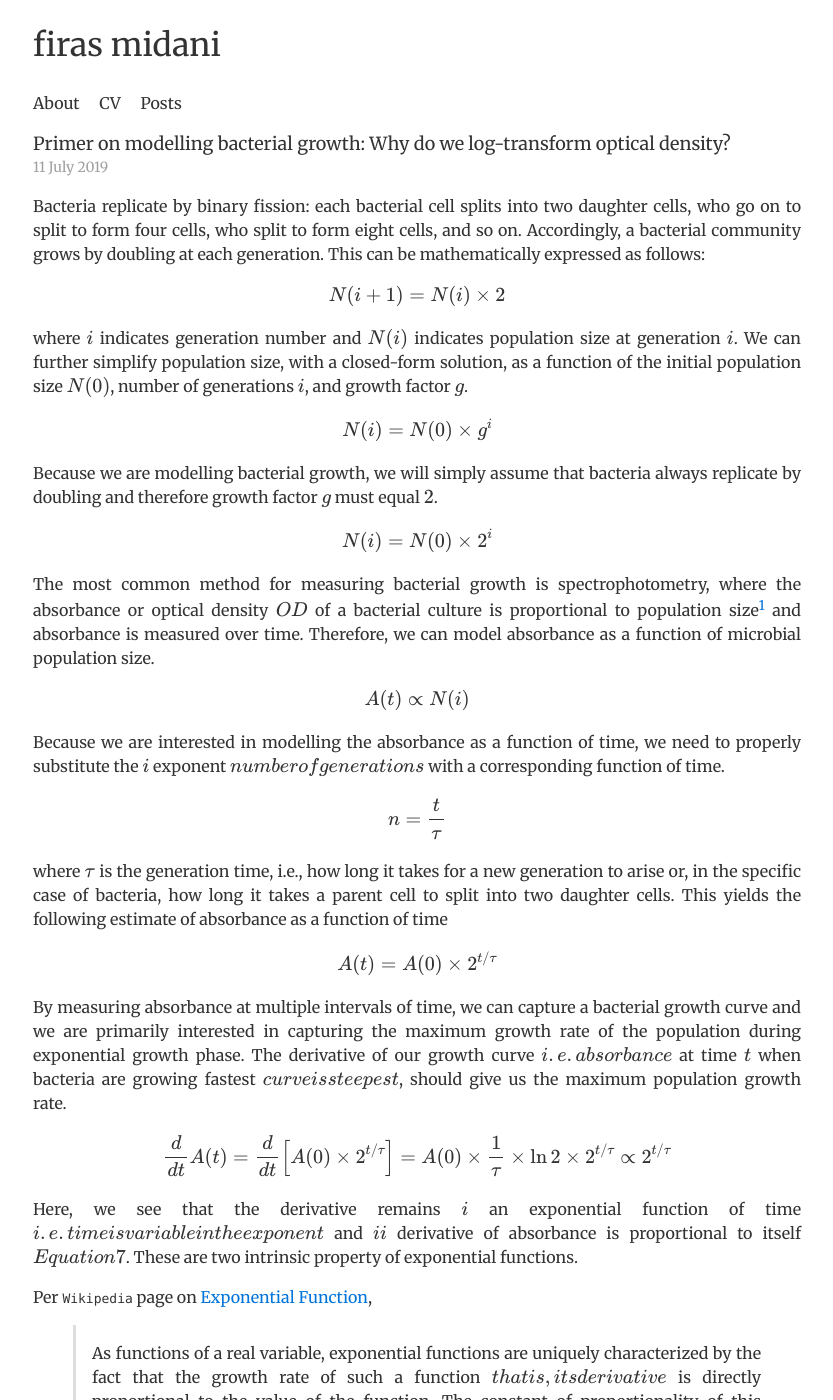
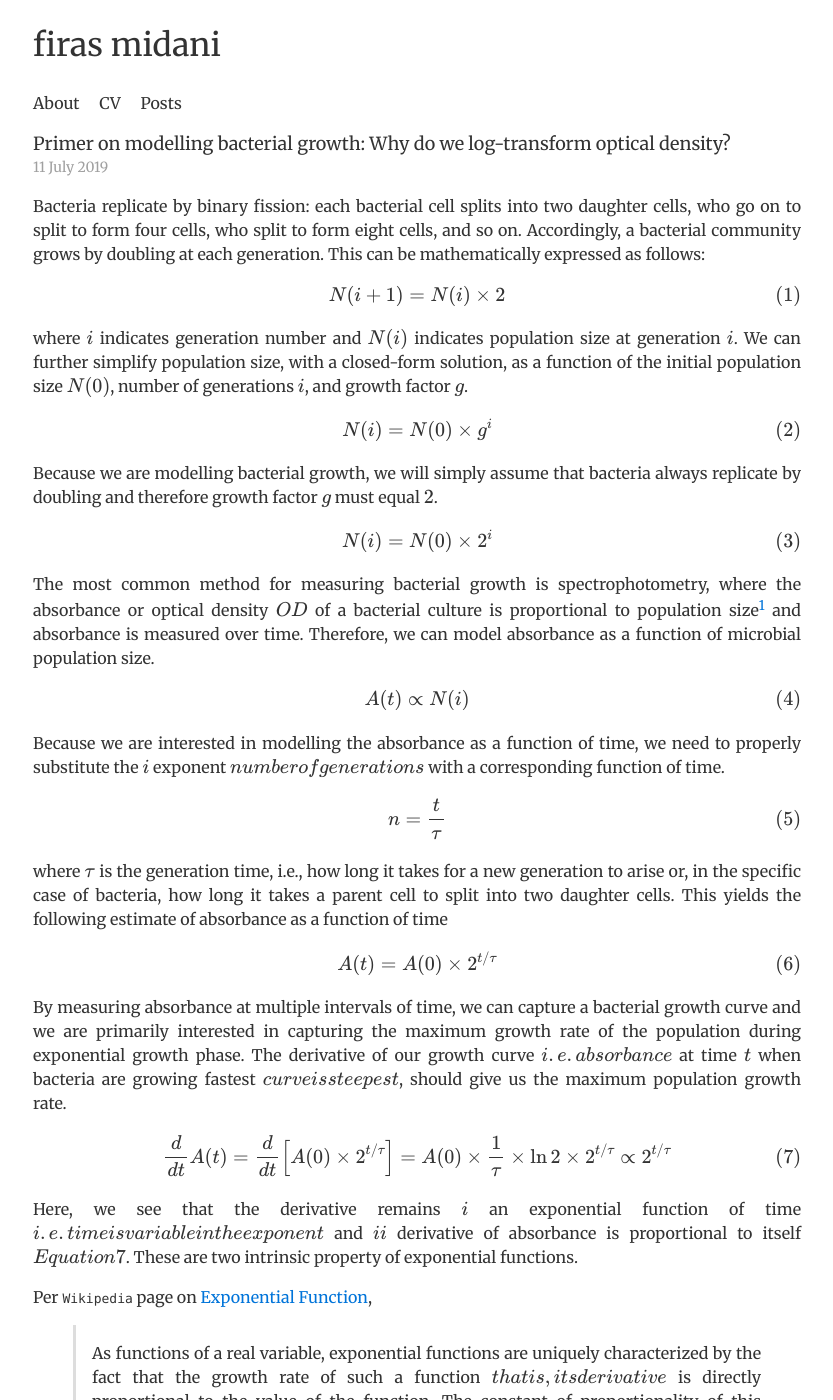
Before and after one commit to firasmidani/firasmidani.github.io, a Jekyll site: the page built from _posts/2019-07-11-midani-bacterial-growth-primer.md, in a window 1280 px wide and 1400 px high. Shown: the whole window, without its empty margins (223-1056 px from the left). Built offline with Jekyll 4.4.1, drawn with Linux system fonts in a browser that asks for light colours; formulas are drawn with MathJax 3; comment, search, counter and statistics services are not loaded; some of the changed text lies outside the part shown.

Commit message:
Update 2019-07-11-midani-bacterial-growth-primer.md

```diff
--- a/_posts/2019-07-11-midani-bacterial-growth-primer.md
+++ b/_posts/2019-07-11-midani-bacterial-growth-primer.md
@@ -13,20 +13,26 @@ form eight cells, and so on. Accordingly, a bacterial community grows by
 doubling at each generation. This can be mathematically expressed as
 follows:
 
-$$N(i+1) = N(i) \times 2$$
+\begin{equation}
+N(i+1) = N(i) \times 2
+\end{equation}
 
 where $i$ indicates generation number and $N(i)$ indicates population
 size at generation $i$. We can further simplify population size, with a
 closed-form solution, as a function of the initial population size
 $N(0)$, number of generations $i$, and growth factor $g$.
 
-$$N(i) = N(0) \times g^i$$
+\begin{equation}
+N(i) = N(0) \times g^i
+\end{equation}
 
 Because we are modelling bacterial growth, we will simply assume that
 bacteria always replicate by doubling and therefore growth factor $g$
 must equal $2$.
 
-$$N(i) = N(0) \times 2^i$$
+\begin{equation}
+N(i) = N(0) \times 2^i
+\end{equation}
 
 The most common method for measuring bacterial growth is
 spectrophotometry, where the absorbance or optical density (OD) of a
@@ -34,20 +40,26 @@ bacterial culture is proportional to population size[^1] and absorbance
 is measured over time. Therefore, we can model absorbance as a function
 of microbial population size.
 
-$$A(t) \propto N(i)$$
+\begin{equation}
+A(t) \propto N(i)
+\end{equation}
 
 Because we are interested in modelling the absorbance as a function of
 time, we need to properly substitute the $i$ exponent (number of
 generations) with a corresponding function of time.
 
-$$n = \frac{t}{\tau}$$
+\begin{equation}
+n = \frac{t}{\tau}
+\end{equation}
 
 where $\tau$ is the generation time, i.e., how long it takes for a new
 generation to arise or, in the specific case of bacteria, how long it
 takes a parent cell to split into two daughter cells. This yields the
 following estimate of absorbance as a function of time
 
-$$A(t) = A(0) \times 2^{t/ \tau}$$
+\begin{equation}
+A(t) = A(0) \times 2^{t/ \tau}
+\end{equation}
 
 By measuring absorbance at multiple intervals of time, we can capture a
 bacterial growth curve and we are primarily interested in capturing the
@@ -56,10 +68,12 @@ The derivative of our growth curve (i.e. absorbance) at time $t$ when
 bacteria are growing fastest (curve is steepest), should give us the
 maximum population growth rate.
 
-$$\frac{d}{dt}A(t)
+\begin{equation}
+\frac{d}{dt}A(t)
 = \frac{d}{dt}\left[A(0)\times 2^{t/\tau}\right]
 = A(0)\times \frac{1}{\tau} \times \ln{2} \times 2^{t/\tau}
-\propto2^{t/\tau}$$
+\propto2^{t/\tau}
+\end{equation}
 
 Here, we see that the derivative remains (i) an exponential function of
 time (i.e. time is variable in the exponent) and (ii) derivative of
@@ -82,7 +96,9 @@ exponential functions. If a "variable exhibits exponential growth, then
 the log (to any base) of the variable grows linearly over time" as I
 demonstrate below. Recall that
 
-$$A(t) = A(0) \times 2^{t/ \tau}$$
+\begin{equation}
+A(t) = A(0) \times 2^{t/ \tau}
+\end{equation}
 
 and that $\log_{b}{(x^d)}=d\log_{b}{(x)}$ such that
 
@@ -106,7 +122,9 @@ classical form of a linear function $y=b+mx$ from basic algebra, where
 $y$ is the dependent variable, $x$ is the independent variable, $b$ is
 the y-intercept, and $m$ is the slope.
 
-$$m = \frac{d}{dt}\ln{A(t)} = \left(\frac{\ln{2}}{\tau}\right)$$
+\begin{equation}
+m = \frac{d}{dt}\ln{A(t)} = \left(\frac{\ln{2}}{\tau}\right)
+\end{equation}
 
 We refer to $m$ as the maximum specific growth rate[^2][^3] . Because we
 assumed that growth factor is two (i.e., bacteria reproduce by doubling),
@@ -115,14 +133,18 @@ Equations 3 and 8). Further, once we
 estimate the maximum specific growth rate, we can easily compute
 doubling time as
 
-$$\tau = \left(\frac{\ln2}{m}\right)$$
+\begin{equation}
+\tau = \left(\frac{\ln2}{m}\right)
+\end{equation}
 
 We could have taken the natural logarithm of Equation 8 to any base that
 is larger than 1 and assumed a growth factor different than two.
 Eventually, we would always end up with the following generalized
 expression
 
-$$\tau = \left(\frac{\log_{b}{g}}{m}\right)$$
+\begin{equation}
+\tau = \left(\frac{\log_{b}{g}}{m}\right)
+\end{equation}
 
 where $b$ is the base of the logarithm used for simplifying the model,
 $g$ is the growth factor, and $m$ is the maximum specific growth rate.
@@ -145,7 +167,9 @@ during exponential phase. These models inherently account for
 exponential growth by including $e^{-rt}$ in their mathematical
 expression,
 
-$$A(t) = \frac{K}{1+\left(\frac{K-N(0)}{N(0)}\right)e^{-rt}}$$
+\begin{equation}
+A(t) = \frac{K}{1+\left(\frac{K-N(0)}{N(0)}\right)e^{-rt}}
+\end{equation}
 
 such that doubling time can be computed with Equation 12 directly with the estimate of $r$ (i.e. $m$);
 in these cases, because the base is $e$, the numerator for $\tau$ is the
```
